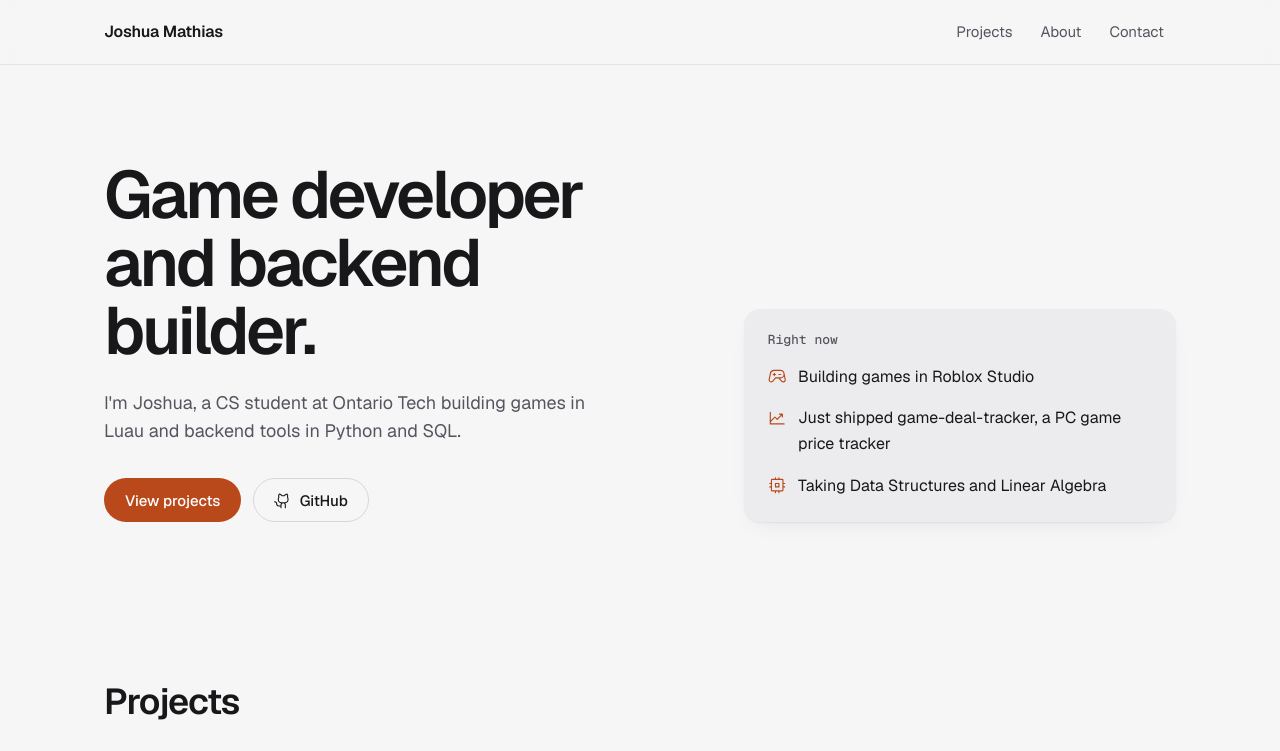
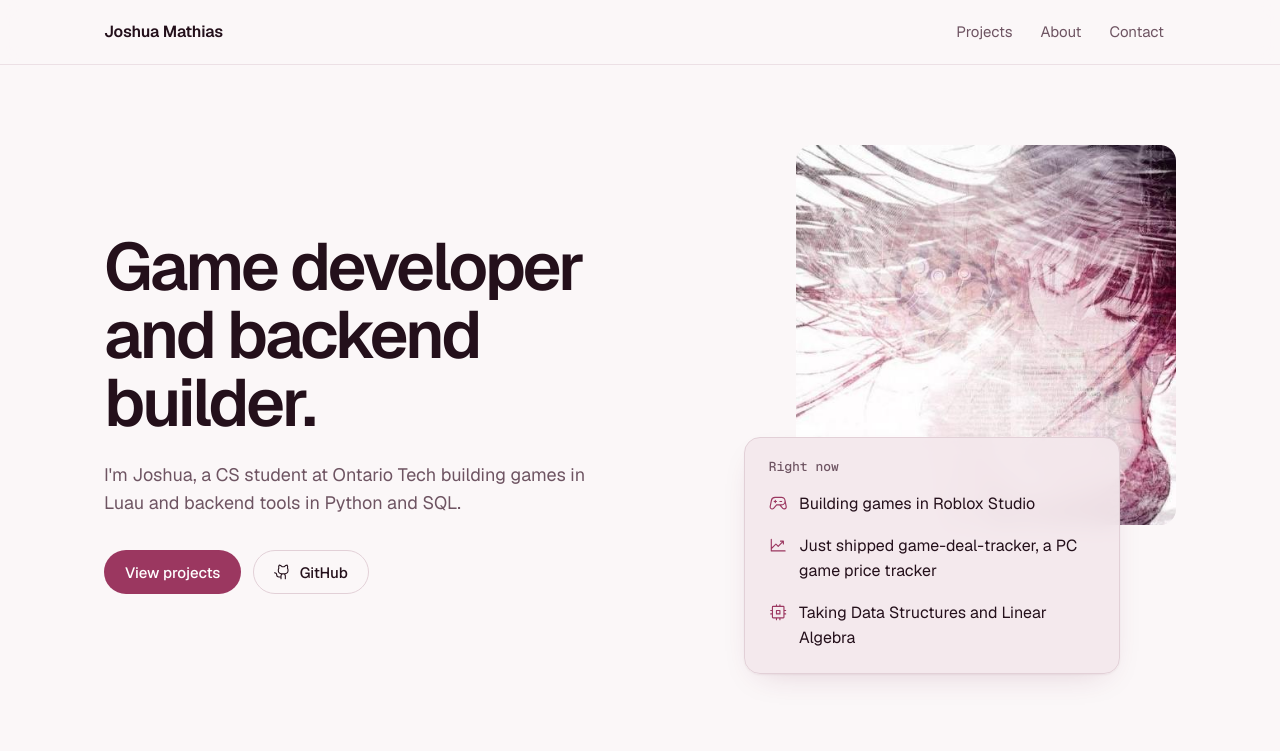
Before and after one commit to JMScripts1/JMScripts1.github.io, a plain HTML site: page index.html in a window 1280 px wide. Shown: the top 751 px of the page. Drawn offline with Linux system fonts and the light colour scheme.

Commit message:
Restyle site with profile picture palette and add avatar
Colors are sampled from the profile picture: blush whites, mauve greys,
a crimson-rose accent, and plum-black for dark mode. The avatar sits in
the hero with the "Right now" card overlapping it, and the link
preview image and favicon use the new palette.

```diff
--- a/assets/style.css
+++ b/assets/style.css
@@ -13,17 +13,18 @@
 }
 
 :root {
-  --bg: #f6f6f7;
-  --surface: #ececee;
-  --surface-2: #e2e2e6;
-  --text: #18181b;
-  --muted: #55555e;
-  --line: #d6d6db;
-  --accent: #b9481a;
+  /* Palette sampled from the profile picture: blush whites, mauve greys, crimson-rose, plum-black */
+  --bg: #fbf7f8;
+  --surface: #f3e8ec;
+  --surface-2: #eadbe1;
+  --text: #24101b;
+  --muted: #6e5462;
+  --line: #e2d0d7;
+  --accent: #9b3760;
   --accent-ink: #ffffff;
-  --accent-soft: #f6e3d9;
-  --accent-soft-ink: #6e2a0d;
-  --shadow: 0 1px 2px rgb(24 24 27 / 0.06), 0 8px 24px -12px rgb(24 24 27 / 0.12);
+  --accent-soft: #f5dfe7;
+  --accent-soft-ink: #6b1d3d;
+  --shadow: 0 1px 2px rgb(110 30 70 / 0.06), 0 12px 32px -16px rgb(110 30 70 / 0.22);
 
   --radius: 16px;
   --pill: 999px;
@@ -36,17 +37,17 @@
 
 @media (prefers-color-scheme: dark) {
   :root {
-    --bg: #0e0e10;
-    --surface: #18181b;
-    --surface-2: #222226;
-    --text: #ededef;
-    --muted: #a1a1aa;
-    --line: #2c2c31;
-    --accent: #f08a52;
-    --accent-ink: #1c0c03;
-    --accent-soft: #2a1810;
-    --accent-soft-ink: #f6c3a6;
-    --shadow: 0 1px 2px rgb(0 0 0 / 0.4), 0 8px 24px -12px rgb(0 0 0 / 0.6);
+    --bg: #140910;
+    --surface: #1f111a;
+    --surface-2: #2a1822;
+    --text: #f6eaee;
+    --muted: #bca4af;
+    --line: #3a2430;
+    --accent: #e68aac;
+    --accent-ink: #2a0716;
+    --accent-soft: #3a1727;
+    --accent-soft-ink: #f4c3d4;
+    --shadow: 0 1px 2px rgb(0 0 0 / 0.4), 0 12px 32px -16px rgb(0 0 0 / 0.7);
   }
 }
 
@@ -115,8 +116,8 @@ a { color: inherit; }
 
 /* Hero */
 .hero {
-  display: grid; grid-template-columns: 1.35fr 1fr; gap: 56px; align-items: end;
-  padding-top: 96px; padding-bottom: 88px;
+  display: grid; grid-template-columns: 1.35fr 1fr; gap: 56px; align-items: center;
+  padding-top: 80px; padding-bottom: 88px;
 }
 .hero__title {
   font-size: clamp(2.5rem, 5.2vw, 4.25rem);
@@ -126,17 +127,29 @@ a { color: inherit; }
 .hero__sub { margin-top: 24px; font-size: 1.125rem; color: var(--muted); max-width: 44ch; }
 .hero__ctas { margin-top: 32px; display: flex; flex-wrap: wrap; gap: 12px; }
 
+.hero__side { position: relative; padding-bottom: 8px; }
+.hero__avatar {
+  display: block; width: 100%; height: auto; max-width: 380px; aspect-ratio: 1; margin-left: auto;
+  object-fit: cover; border-radius: var(--radius);
+  background: var(--surface);
+}
 .now {
-  background: var(--surface); border-radius: var(--radius);
-  padding: 24px; box-shadow: var(--shadow);
+  position: relative; margin-top: -88px; margin-right: 56px;
+  background: color-mix(in srgb, var(--surface) 92%, transparent);
+  -webkit-backdrop-filter: blur(10px); backdrop-filter: blur(10px);
+  border: 1px solid var(--line);
+  border-radius: var(--radius); padding: 22px 24px; box-shadow: var(--shadow);
 }
+@media (prefers-reduced-transparency: reduce) { .now { background: var(--surface); backdrop-filter: none; } }
 .now__title { font: 500 0.8125rem/1 var(--mono); color: var(--muted); margin-bottom: 18px; }
 .now__list { display: grid; gap: 16px; }
 .now__list li { display: flex; gap: 12px; align-items: flex-start; }
 .now__list .icon { color: var(--accent); margin-top: 0.2em; }
 
 @media (max-width: 767px) {
-  .hero { grid-template-columns: 1fr; gap: 40px; padding-top: 56px; padding-bottom: 56px; }
+  .hero { grid-template-columns: 1fr; gap: 40px; padding-top: 48px; padding-bottom: 56px; }
+  .hero__avatar { max-width: 260px; margin-left: 0; }
+  .now { margin-top: -56px; margin-right: 0; margin-left: 24px; }
 }
 
 /* Sections */
@@ -244,12 +257,13 @@ a { color: inherit; }
 
 /* Motion: hero enters in sequence, sections fade up once as they scroll in */
 @media (prefers-reduced-motion: no-preference) {
-  .hero__copy > *, .now {
+  .hero__copy > *, .hero__avatar, .now {
     animation: rise 0.8s var(--ease) both;
   }
   .hero__sub { animation-delay: 0.08s; }
   .hero__ctas { animation-delay: 0.16s; }
-  .now { animation-delay: 0.26s; }
+  .hero__avatar { animation-delay: 0.2s; }
+  .now { animation-delay: 0.32s; }
 
   .js .reveal { opacity: 0; transform: translateY(24px); transition: opacity 0.8s var(--ease), transform 0.8s var(--ease); }
   .js .reveal.is-in { opacity: 1; transform: none; }
--- a/index.html
+++ b/index.html
@@ -6,7 +6,7 @@
   <title>Joshua Mathias</title>
   <meta name="description" content="Computer science student at Ontario Tech building games in Luau and backend tools in Python and SQL.">
   <meta name="color-scheme" content="light dark">
-  <meta name="theme-color" content="#b9481a">
+  <meta name="theme-color" content="#9b3760">
 
   <!-- Link previews (Discord, LinkedIn, iMessage, etc.) -->
   <meta property="og:type" content="website">
@@ -52,8 +52,9 @@
         </div>
       </div>
 
-      <aside class="now" aria-labelledby="now-title">
-        <!-- TODO: optional portrait photo of Joshua here, 800x800 -->
+      <div class="hero__side">
+        <img class="hero__avatar" src="assets/avatar.jpg" width="460" height="460" alt="Joshua's profile picture: an anime-style illustration in soft pink and crimson">
+        <aside class="now" aria-labelledby="now-title">
         <h2 class="now__title" id="now-title">Right now</h2>
         <ul class="now__list">
           <li>
@@ -69,7 +70,8 @@
             <span>Taking Data Structures and Linear Algebra</span>
           </li>
         </ul>
-      </aside>
+        </aside>
+      </div>
     </section>
 
     <section class="section wrap reveal" id="projects" aria-labelledby="projects-title">
```
Also changed, not shown: assets/avatar.jpg (added), assets/favicon.svg, assets/og.png.
